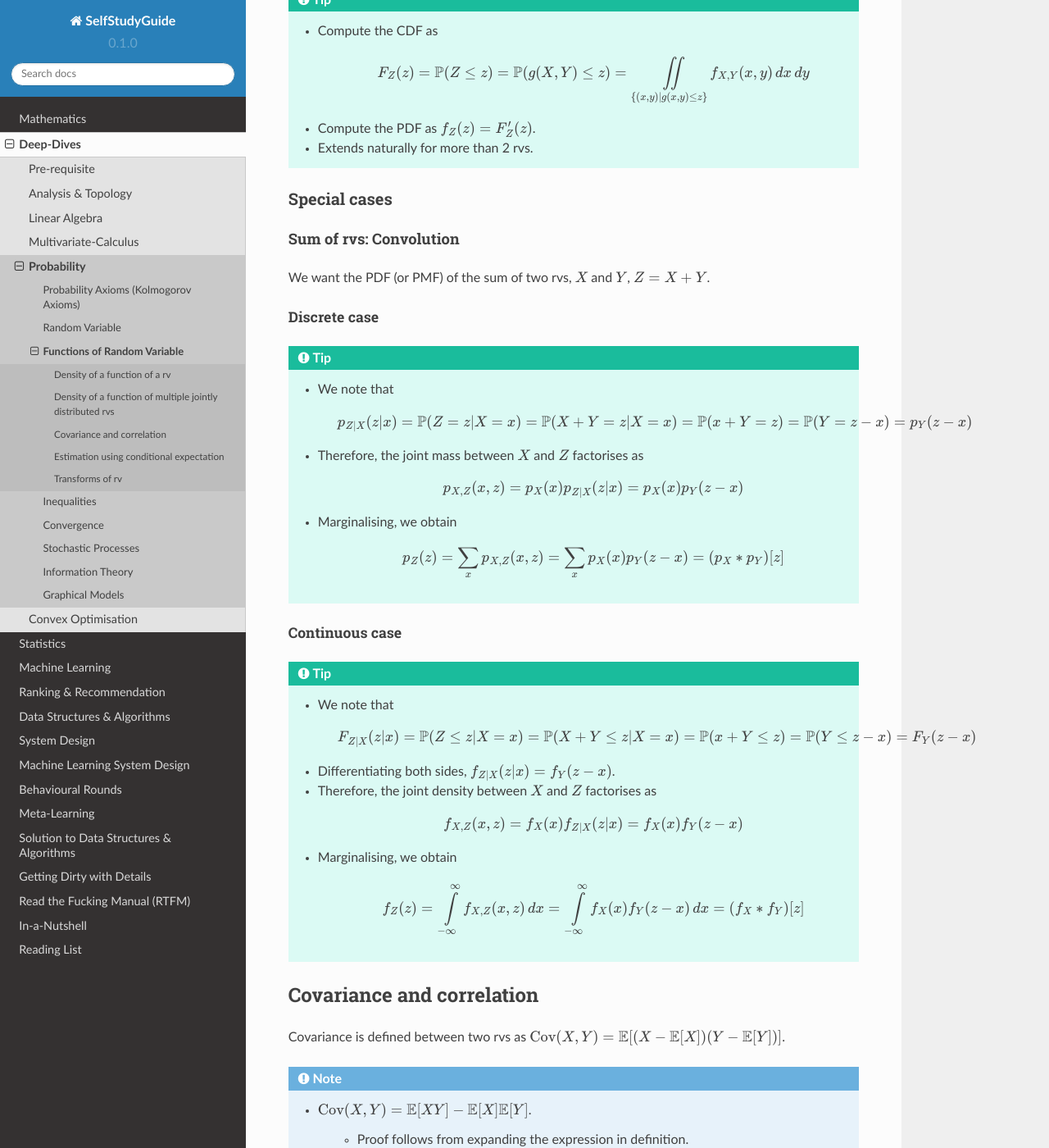
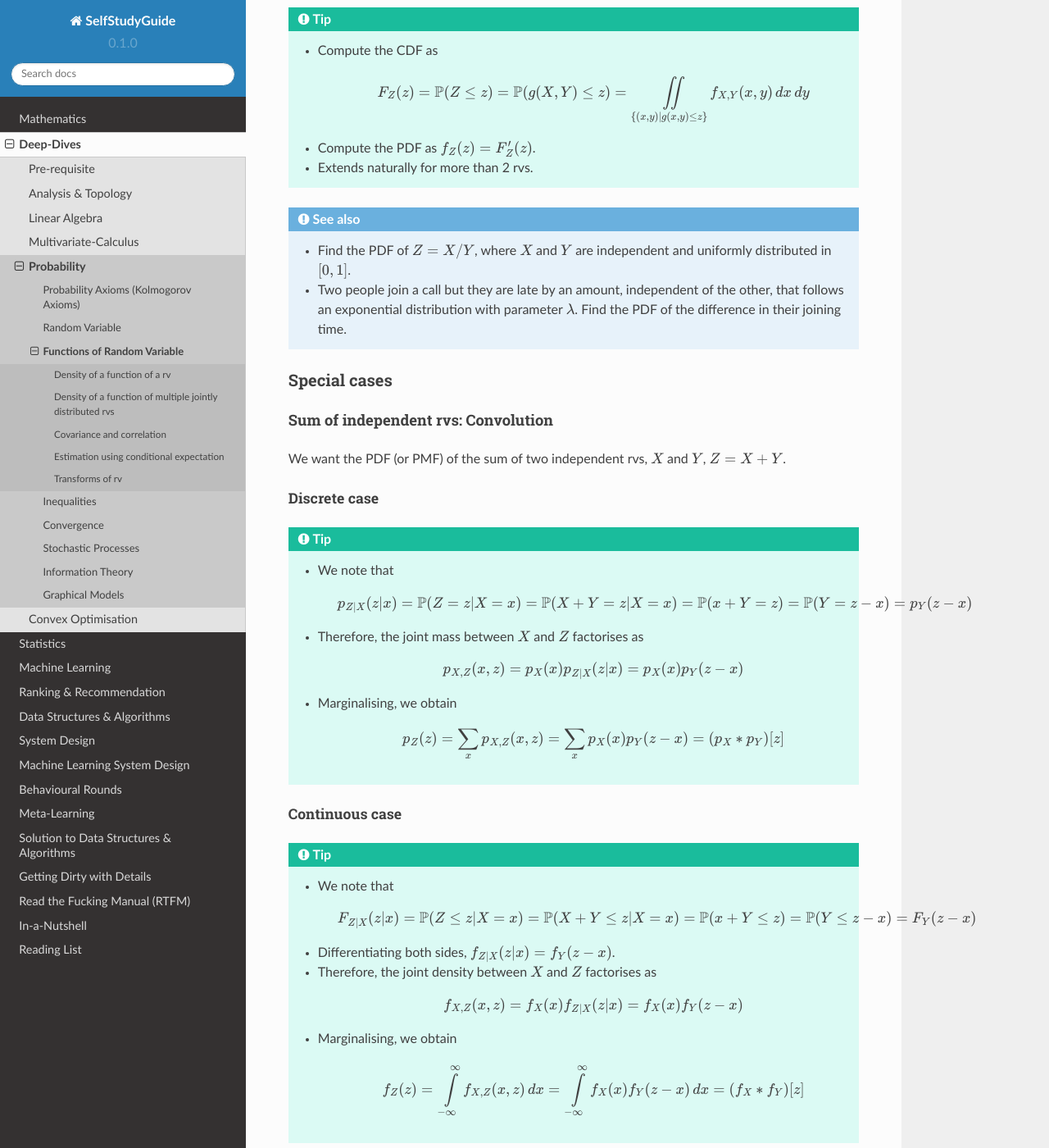
Before and after one commit to uselesstechjunks/leetcode, a Sphinx documentation site: the page built from docs/source/math/prob/func.rst, in a window 1280 px wide and 1400 px high, scrolled down 1672 px. Shown: the whole window at 82% size. Built offline with Sphinx 7.4.7 and the Read the Docs theme 2.0.0, drawn with Linux system fonts in a browser that asks for light colours; some of the changed text lies outside the part shown.

Commit message:
Update func.rst

```diff
--- a/docs/source/math/prob/func.rst
+++ b/docs/source/math/prob/func.rst
@@ -17,7 +17,8 @@ Let :math:`Y=g(X)` be a function of an rv :math:`X`.
 		* Compute the PDF as :math:`f_Y(y)=F'_Y(y)`.
 
 .. tip::
-	Some effort is required to compute the set :math:`\{x|g(x)\leq y\}`.
+	* Some effort is required to compute the set :math:`\{x|g(x)\leq y\}`.
+	* Find :math:`f_Y(y)` where :math:`Y=X^2`.
 
 Special cases
 ========================================================================
@@ -58,11 +59,15 @@ Let :math:`Z=g(X,Y)` be a function of 2 jointly distributed rvs, :math:`X` and :
 	* Compute the PDF as :math:`f_Z(z)=F'_Z(z)`.
 	* Extends naturally for more than 2 rvs.
 
+.. seealso::
+	* Find the PDF of :math:`Z=X/Y`, where :math:`X` and :math:`Y` are independent and uniformly distributed in :math:`[0,1]`.
+	* Two people join a call but they are late by an amount, independent of the other, that follows an exponential distribution with parameter :math:`\lambda`. Find the PDF of the difference in their joining time.
+
 Special cases
 ========================================================================
-Sum of rvs: Convolution
+Sum of independent rvs: Convolution
 ------------------------------------------------------------------------
-We want the PDF (or PMF) of the sum of two rvs, :math:`X` and :math:`Y`, :math:`Z=X+Y`.
+We want the PDF (or PMF) of the sum of two independent rvs, :math:`X` and :math:`Y`, :math:`Z=X+Y`.
 
 Discrete case
 ^^^^^^^^^^^^^^^^^^^^^^^^^^^^^^^^^^^^^^^^^^^^^^^^^^^^^^^^^^^^^^^^^^^^^^^^
@@ -90,6 +95,9 @@ Continuous case
 	* Marginalising, we obtain
 
 		.. math:: f_Z(z)=\int\limits_{-\infty}^\infty f_{X,Z}(x,z)\mathop{dx}=\int\limits_{-\infty}^\infty f_X(x)f_{Y}(z-x)\mathop{dx}=(f_X \ast f_Y)[z]
+
+.. seealso::
+	* Find the PDF of the sum of two independent normals.
 
 ******************************************************************************************
 Covariance and correlation
@@ -120,6 +128,9 @@ Covariance is defined between two rvs as :math:`\mathrm{Cov}(X,Y)=\mathbb{E}[(X-
 			.. math:: \rho(X,Y)=\frac{\mathbb{E}[\tilde{X}\tilde{Y}]}{\sqrt{\mathbb{E}[\tilde{X}^2]\cdot \mathbb{E}[\tilde{Y}^2]}}
 		* The proof follows from Cauchy-Schwarz inequality.
 	* The equality holds only when :math:`\tilde{X}=c\cdot \tilde{Y}` for some :math:`c`.
+
+.. seealso::
+	* We can solve the hat problem using covariance.
 
 ******************************************************************************************
 Estimation using conditional expectation
@@ -205,3 +218,6 @@ Moment Generating Function
 .. tip::
 	* Knowing MGF often helps us find the moments easier than direct approach.
 	* Find the expectation and variance of exponential distribution in normal way and using MGF.
+
+.. seealso::
+	Find the expectation, variance and the transform of the sum of independent rvs where the number of terms is also a rv.
```
Also changed, not shown: other parts of docs/source/math/prob/func.rst (+4 -2 lines).
